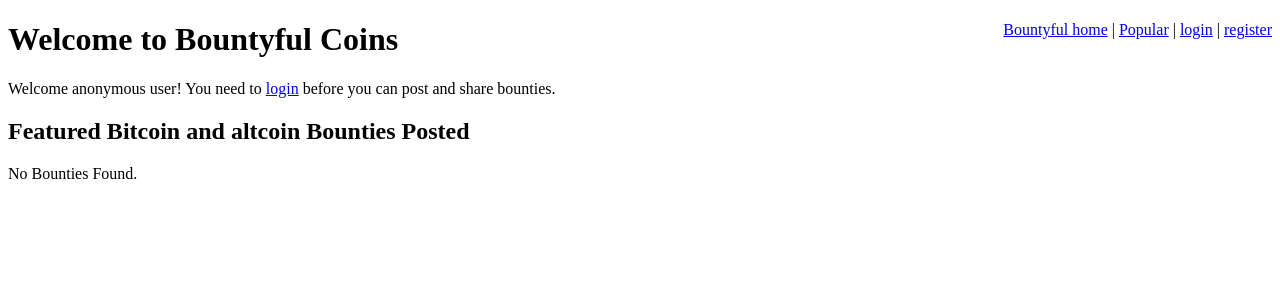
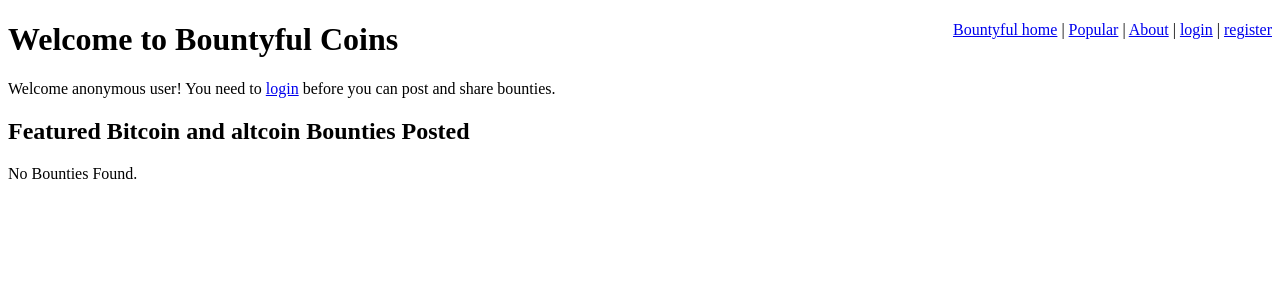
Before and after one commit to slick666/bountyfulcoins, a Django app: page / in a window 1280 px wide. Shown: the top 300 px of the page. Run offline with Django 3.2, Linux system fonts and the light colour scheme; data that the repository does not hold is empty; parts of the project's set-up code (start-up, migrations or seed data) failed here and were passed over; some libraries are stand-ins or nearby versions.

Commit message:
Added an About Page
Added an About page

```diff
--- /dev/null
+++ b/bountyfulcoins/templates/about.html
@@ -0,0 +1,6 @@
+{% extends "base.html" %}
+{% block title %}About Bountyful Coins{% endblock %}
+{% block head %}About Bountyful Coins{% endblock %}
+{% block content %}
+<p>Bountyful Coins is an open-sourced Bounty listing application designed to organize and promote bounties on bitcoin and all other altocins</p>
+{% endblock %}
--- a/bountyfulcoins/templates/base.html
+++ b/bountyfulcoins/templates/base.html
@@ -15,6 +15,7 @@
 	<div id="nav">
 		<a href="/">Bountyful home</a> |
 		<a href="/popular/">Popular</a> |
+		<a href="/about/">About</a> |
 		{% if user.is_authenticated %}
 			<a href="/save/">Submit</a> |
 			<a href="/search/">Search</a> |
--- a/bountyfulcoins/urls.py
+++ b/bountyfulcoins/urls.py
@@ -22,6 +22,7 @@ urlpatterns = patterns('',
     url(r'^tag/([^\s]+)/$', tag_page),
     url(r'^tag/$', tag_cloud_page),
     url(r'^search/$', search_page),
+    url(r'^about/$', about_page),
 
     # Session and user management
     url(r'^login/$', 'django.contrib.auth.views.login'),
@@ -35,7 +36,7 @@ urlpatterns = patterns('',
 
     # Site Media
     url(r'^site_media/(?P<path>.*)$', 'django.views.static.serve',
-    	{'document_root': site_media}),
+        {'document_root': site_media}),
 
     # Django CMS Admin Page
     url(r'^admin/', include(admin.site.urls)),
--- a/bountyfulcoinsapp/views.py
+++ b/bountyfulcoinsapp/views.py
@@ -248,3 +248,7 @@ def popular_page(request):
 		'shared_bounties': shared_bounties
 		})
 	return render_to_response('popular_page.html', variables)
+
+	# View for the Logout Page
+def about_page(request):
+	return render_to_response('about.html')
```
Also changed, not shown: 2 other files.
